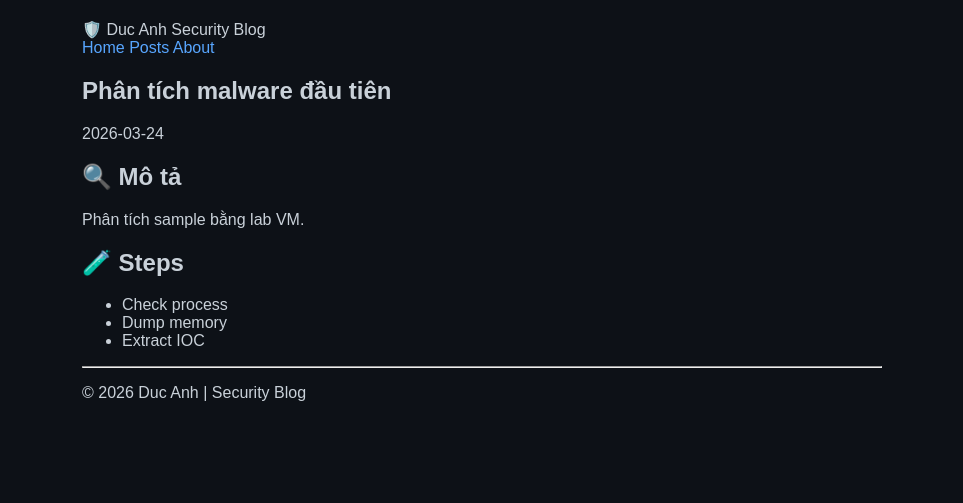
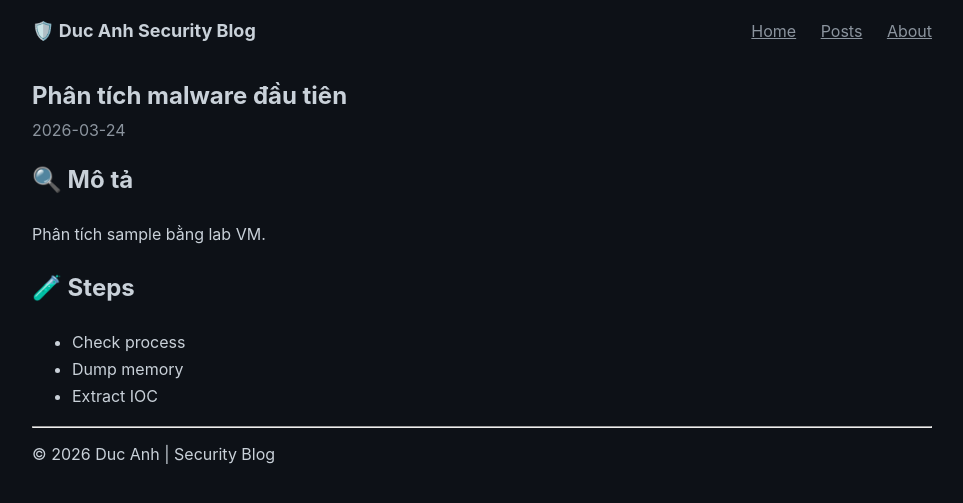
Before and after one commit to ducanh110403/ducanh110403.github.io, a Jekyll site: the page built from _posts/2026-03-24-first-post.md, in a window 1280 px wide. Shown: the top 503 px of the page, without its empty margins (158-1121 px from the left). Built offline with Jekyll 4.4.1, drawn with Linux system fonts in a browser that asks for light colours.

Commit message:
Update style.css

```diff
--- a/assets/style.css
+++ b/assets/style.css
@@ -1,51 +1,99 @@
 body {
-  background-color: #0d1117;
+  background: #0d1117;
   color: #c9d1d9;
-  font-family: Arial, sans-serif;
-  max-width: 800px;
+  font-family: -apple-system, BlinkMacSystemFont, sans-serif;
+  margin: 0;
+}
+
+.container {
+  max-width: 900px;
   margin: auto;
   padding: 20px;
 }
 
-a {
-  color: #58a6ff;
-  text-decoration: none;
+.header {
+  display: flex;
+  justify-content: space-between;
+  align-items: center;
+  margin-bottom: 40px;
 }
 
-a:hover {
-  text-decoration: underline;
+.logo {
+  font-weight: bold;
+  font-size: 18px;
 }
 
-.site-header h1 {
-  margin-bottom: 0;
+nav a {
+  margin-left: 20px;
+  color: #8b949e;
 }
 
-.post-card {
-  border: 1px solid #30363d;
-  padding: 15px;
-  margin-bottom: 20px;
-  border-radius: 10px;
-  background: #161b22;
+nav a:hover {
+  color: #58a6ff;
 }
 
-.post-card:hover {
-  border-color: #58a6ff;
+.hero {
+  margin-bottom: 40px;
 }
 
-.post-content {
-  margin-top: 20px;
-  line-height: 1.6;
+.hero h1 {
+  font-size: 32px;
+  margin-bottom: 5px;
+}
+
+.hero p {
+  color: #8b949e;
+}
+
+.grid {
+  display: grid;
+  gap: 20px;
+}
+
+.card {
+  border: 1px solid #30363d;
+  padding: 20px;
+  border-radius: 12px;
+  background: #161b22;
+  transition: 0.2s;
+}
+
+.card:hover {
+  border-color: #58a6ff;
+  transform: translateY(-2px);
+}
+
+.card h3 {
+  margin-top: 0;
+}
+
+.date {
+  font-size: 12px;
+  color: #8b949e;
+}
+
+.post h1 {
+  margin-bottom: 10px;
+}
+
+.meta {
+  color: #8b949e;
+  margin-bottom: 20px;
+}
+
+.post-body {
+  line-height: 1.7;
+}
+
+pre {
+  background: #161b22;
+  padding: 15px;
+  border-radius: 10px;
+  overflow-x: auto;
 }
 
 code {
   background: #161b22;
-  padding: 2px 5px;
-  border-radius: 5px;
+  padding: 2px 6px;
+  border-radius: 6px;
 }
-
-pre {
-  background: #161b22;
-  padding: 10px;
-  overflow-x: auto;
-  border-radius: 8px;
-}
```
